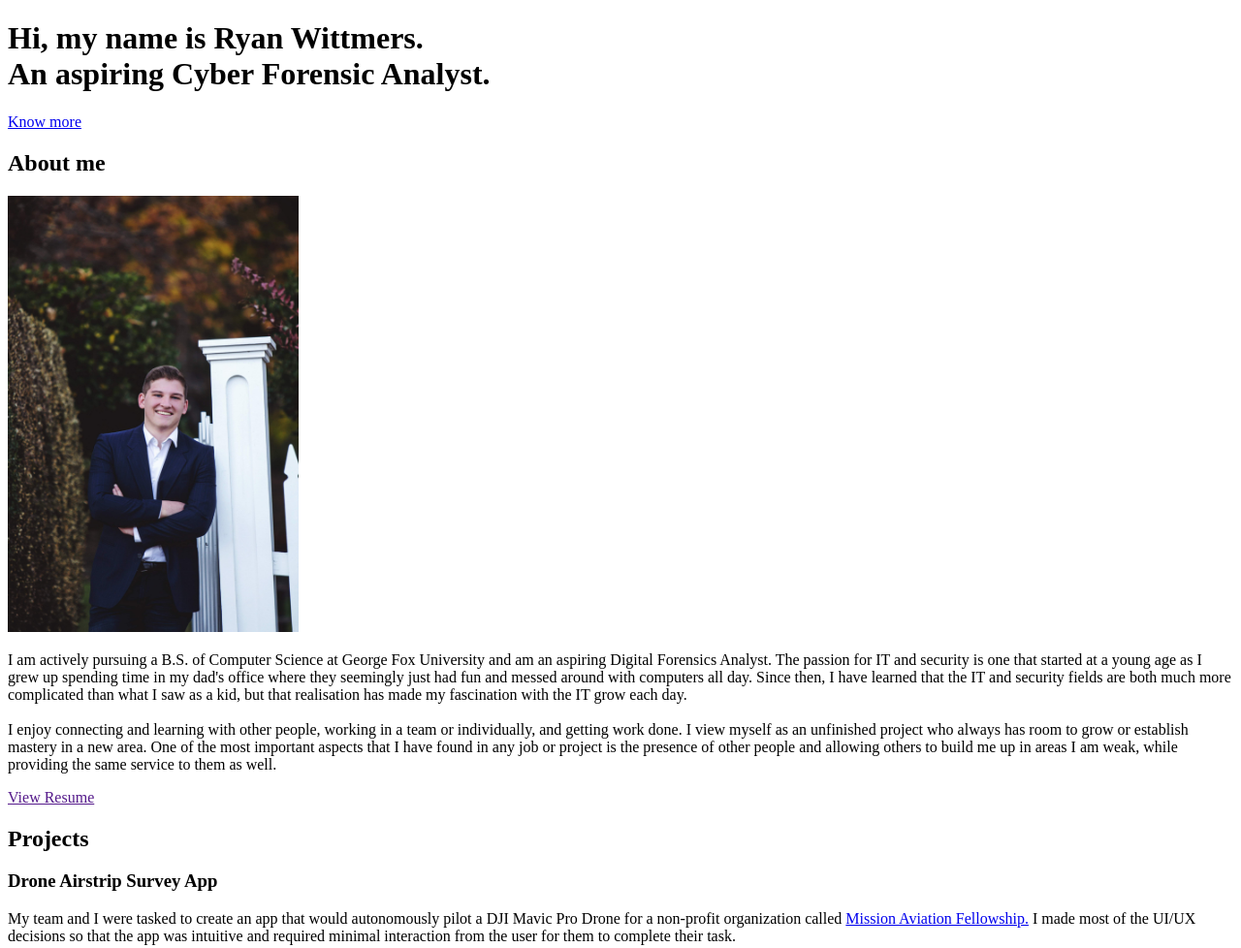
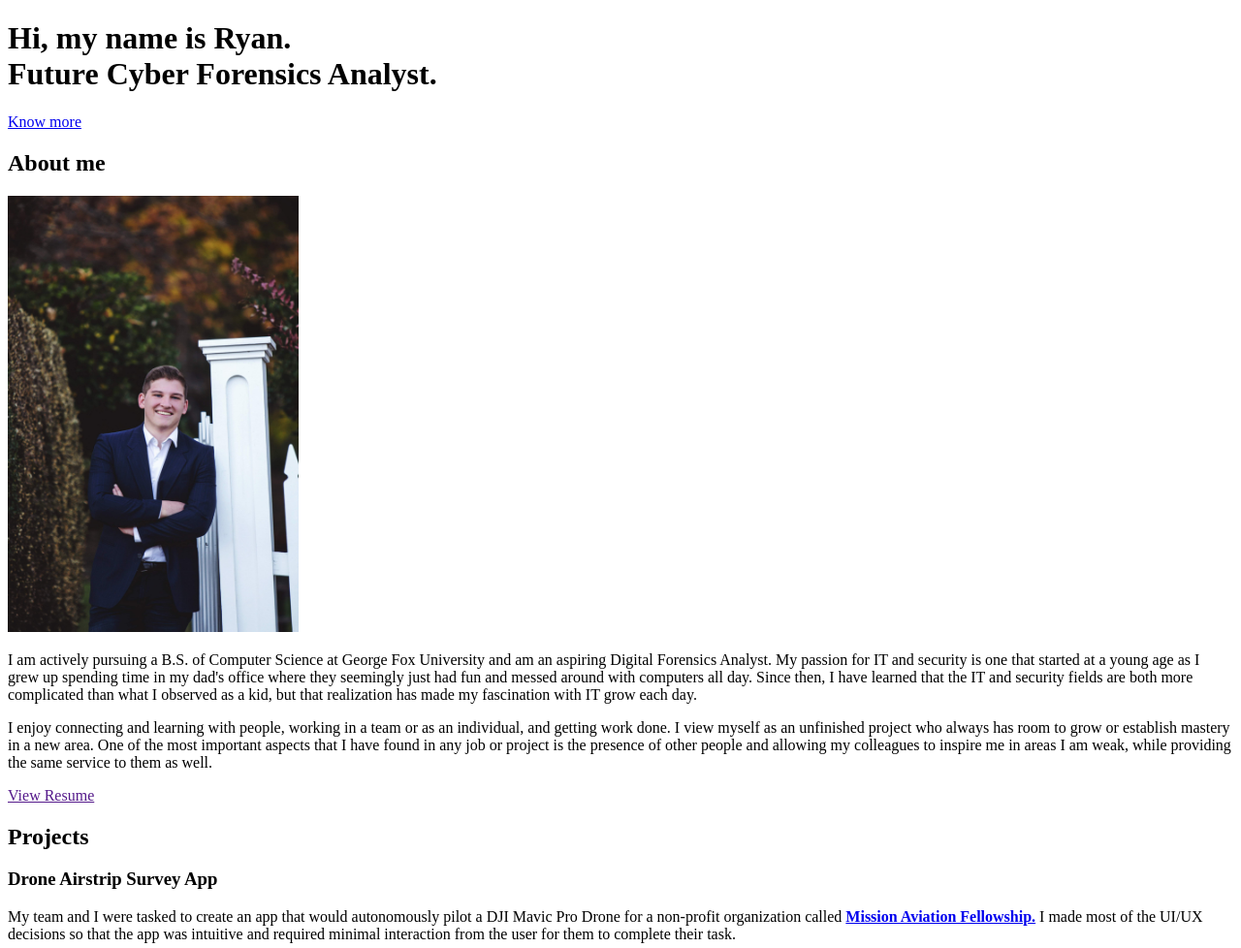
Before and after one commit to ryanwittmers/portfolio, a website: page src/template.html in a window 1280 px wide. Shown: the top 978 px of the page at 97% size. Drawn offline with nearby package versions, Linux system fonts and the light colour scheme.

Commit message:
color changes

```diff
--- a/src/style/abstracts/_variables.scss
+++ b/src/style/abstracts/_variables.scss
@@ -1,7 +1,7 @@
 // COLORS
 // $primary-color: #02aab0;
 // $secondary-color: #00cdac;
-$primary-color:#537895;
+$primary-color:#74a5ca;
 $secondary-color: #0c2f5c;
 
 $white-color: #fff;
--- a/src/style/layout/_footer.scss
+++ b/src/style/layout/_footer.scss
@@ -59,9 +59,12 @@
 }
 
 .back-to-top i {
-  color: $white-color;
+  color: $primary-color;
   margin: 1rem 0 $default-font-size;
   transition: all 0.2s ease-in;
+  border-radius: 50%;
+  // padding: .5rem 1rem 0.5rem 1rem;
+  // background-color: $white-color;
 
   &:hover {
     transform: translateY(-2px);
--- a/src/template.html
+++ b/src/template.html
@@ -29,9 +29,9 @@
     <div id="hero" class="jumbotron">
       <div class="container">
         <h1 class="hero-title" class="load-hidden">
-          Hi, my name is <span class="text-color-main">Ryan Wittmers.</span>
+          Hi, my name is <span class="text-color-main">Ryan</span>.
           <br/>
-          An aspiring Cyber Forensic Analyst.
+          Future <span class="text-color-main">Cyber Forensics Analyst</span>.
         </h1>
         <p class="hero-cta" class="load-hidden">
           <a class="cta-btn cta-btn--hero" href="#about">Know more</a>
@@ -60,20 +60,17 @@
             <div class="about-wrapper__info">
               <p class="about-wrapper__info-text">
                 I am actively pursuing a B.S. of Computer Science at George Fox University
-                and am an aspiring Digital Forensics Analyst. The passion for IT and security
+                and am an aspiring Digital Forensics Analyst. My passion for IT and security
                 is one that started at a young age as I grew up spending time in my dad's office
-                where they seemingly just had fun and messed around with computers all day. Since then,
-                I have learned that the IT and security fields are both much more complicated than what
-                I saw as a kid, but that realisation has made my fascination with the IT grow each day.
-                <br>
-                <br>
-                I enjoy connecting and learning with other people, working in a team or individually, and getting work done.
+                where they seemingly just had fun and messed around with computers all day. Since then, <!-- Check wording. -->
+                I have learned that the IT and security fields are both more complicated than what
+                I observed as a kid, but that realization has made my fascination with IT grow each day.
+              </p>
+              <p class="about-wrapper__info-text">
+                I enjoy connecting and learning with people, working in a team or as an individual, and getting work done.
                 I view myself as an unfinished project who always has room to grow or establish mastery in a new area.
                 One of the most important aspects that I have found in any job or project is the presence of other people
-                and allowing others to build me up in areas I am weak, while providing the same service to them as well.
-              </p>
-              <p class="about-wrapper__info-text">
-                <!--Empty for now-->
+                and allowing my colleagues to inspire me in areas I am weak, while providing the same service to them as well.
               </p>
               <span class="d-flex mt-3">
                 <a target="_blank" class="cta-btn cta-btn--resume" href="">
@@ -102,7 +99,7 @@
                   <p class="mb-4">
                     My team and I were tasked to create an app that would autonomously
                     pilot a DJI Mavic Pro Drone for a non-profit organization called
-                    <a href="https://maf.org/" target="_blank">Mission Aviation Fellowship.</a>
+                    <b><a href="https://maf.org/" target="_blank">Mission Aviation Fellowship.</a></b>
                     I made most of the UI/UX decisions so that the app was intuitive and required
                     minimal interaction from the user for them to complete their task.
                   </p>
@@ -132,7 +129,7 @@
                 <h3 class="project-wrapper__text-title">Web Development Class - Final Project</h3>
                 <div>
                   <p class="mb-4">
-                    This was my final project for a class taken at <a target="_blank" href="https://www.georgefox.edu/">George Fox University</a>
+                    This was my final project for a class taken at <b><a target="_blank" href="https://www.georgefox.edu/">George Fox University</a></b>
                     in which we were tasked to create a project that integrated the cumulation of material learned over the semester.
                     I decided to create a simple portfolio that detailed who I am and what projects I had completed up to that point.
                   </p>
```
